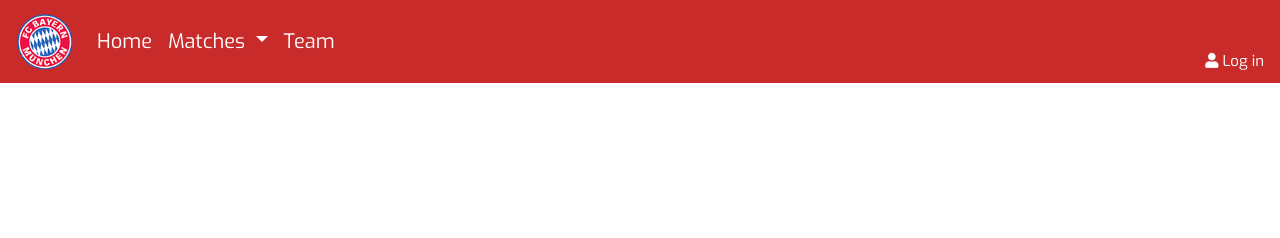
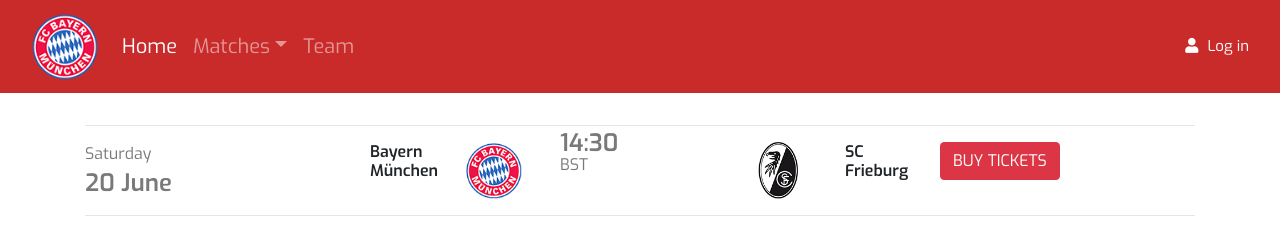
Before and after one commit to Jthomp1993/practice, a plain HTML site: page index.html in a window 1280 px wide. Drawn offline with nearby package versions, Linux system fonts and the light colour scheme.

Commit message:
added fixture table

```diff
--- a/assets/css/style.css
+++ b/assets/css/style.css
@@ -1,27 +1,97 @@
-@import url('https://fonts.googleapis.com/css2?family=Exo:ital,wght@0,200;0,300;0,400;0,500;0,600;0,700;0,800;1,100;1,200;1,300&display=swap');
+@import url('https://fonts.googleapis.com/css2?family=Exo:wght@100;200;300;400;500;600;700;800&display=swap');
 
+/*-------------------------------- Navbar */
 
-.navbar {
+i {
+    margin-right: 5px;
+}
+
+.navbar-wrapper {
     background-color: #c92b2b;
 }
 
 .dropdown-menu {
     position: relative;
     top: 4rem;
+    background-color: #c92b2b;
+    border: none;
+
 }
 
-.modal-title {
-    font-family: "Exo", sans-serif;
+.dropdown-item {
+    color: #ffffff;
 }
 
-#nav-link-login {
-    font-size: 15px;
-    padding-top: 40px;
-}
 
-.navbar a {
+li a {
     font-family: "Exo", sans-serif;
     font-weight: 400;
     font-size: 20px;
     color: #ffffff;
 }
+
+#nav-link-login {
+    font-family: "Exo", sans-serif;
+    font-weight: 400;
+    font-size: 15px;
+    color: #ffffff;
+}
+
+/*-------------------------------- Fixtures */
+
+.my-container {
+    margin-top: 2rem;
+}
+
+.fixture-divider hr {
+    color: #797979;
+    height: 3px;
+
+}
+
+.fixture-date p {
+     font-size: 16px;
+     font-family: "Exo", sans-serif;
+     font-weight: 400;
+     color: #797979;
+
+}
+
+.fixture-date h3 {
+    font-size: 24px;
+    font-family: 'Exo', sans-serif;
+    font-weight: 600;
+    color: #797979;
+    line-height: 3px;
+}
+
+.fixture-teams h3 {
+    font-size: 16px;
+    font-family: 'Exo', sans-serif;
+    font-weight: 600;
+}
+
+.fixture-logo img {
+    width: 57px;
+    height: 57px;
+}
+
+.fixture-kick-off p {
+    font-size: 16px;
+     font-family: "Exo", sans-serif;
+     font-weight: 400;
+     color: #797979;
+}
+
+.fixture-kick-off h3 {
+      font-size: 24px;
+    font-family: 'Exo', sans-serif;
+    font-weight: 600;
+    color: #797979;
+    line-height: 3px;
+}
+
+.fixutre-button button {
+    font-family: "Exo", sans-serif;
+    font-size: 16px;
+}
--- a/index.html
+++ b/index.html
@@ -3,18 +3,15 @@
 <head>
     <meta charset="UTF-8">
     <meta name="viewport" content="width=device-width, initial-scale=1.0">
-    <script src="https://code.jquery.com/jquery-3.5.1.slim.min.js" integrity="sha384-DfXdz2htPH0lsSSs5nCTpuj/zy4C+OGpamoFVy38MVBnE+IbbVYUew+OrCXaRkfj" crossorigin="anonymous"></script>
-    <script src="https://cdn.jsdelivr.net/npm/popper.js@1.16.0/dist/umd/popper.min.js" integrity="sha384-Q6E9RHvbIyZFJoft+2mJbHaEWldlvI9IOYy5n3zV9zzTtmI3UksdQRVvoxMfooAo" crossorigin="anonymous"></script>
     <link rel="stylesheet" href="https://stackpath.bootstrapcdn.com/bootstrap/4.5.0/css/bootstrap.min.css" integrity="sha384-9aIt2nRpC12Uk9gS9baDl411NQApFmC26EwAOH8WgZl5MYYxFfc+NcPb1dKGj7Sk" crossorigin="anonymous">
-    <script src="https://stackpath.bootstrapcdn.com/bootstrap/4.5.0/js/bootstrap.min.js" integrity="sha384-OgVRvuATP1z7JjHLkuOU7Xw704+h835Lr+6QL9UvYjZE3Ipu6Tp75j7Bh/kR0JKI" crossorigin="anonymous"></script>
-    <link rel="stylesheet" href="https://use.fontawesome.com/releases/v5.6.1/css/all.css" integrity="sha384-gfdkjb5BdAXd+lj+gudLWI+BXq4IuLW5IT+brZEZsLFm++aCMlF1V92rMkPaX4PP" crossorigin="anonymous">
+    <link rel="stylesheet" href="https://use.fontawesome.com/releases/v5.6.1/css/all.css">
     <link rel="stylesheet" href="../assets/css/style.css">
-    <title>FC Bayern</title>
+    <title>FC Bayern World</title>
 </head>
 <body>
-
-    <nav class="navbar navbar-expand-md">
-  <a class="navbar-brand" href="#"><img src="../assets/images/bayern-munchen.png" alt="" width="57px" height="57px"></a>
+    <div class="container-fluid navbar-wrapper">
+        <nav class="navbar navbar-expand-md navbar-dark">
+        <a class="navbar-brand" href="#"><img src="../assets/images/bayern-munchen.png" alt="logo" width="67px" height="67px"></a>
         <button class="navbar-toggler" type="button" data-toggle="collapse" data-target="#navbarSupportedContent" aria-controls="navbarSupportedContent" aria-expanded="false" aria-label="Toggle navigation">
         <span class="navbar-toggler-icon"></span>
         </button>
@@ -25,9 +22,7 @@
                 <a class="nav-link" href="#">Home <span class="sr-only">(current)</span></a>
             </li>
             <li class="nav-item dropdown">
-        <a class="nav-link dropdown-toggle" href="#" id="navbarDropdown" role="button" data-toggle="dropdown" aria-haspopup="true" aria-expanded="false">
-          Matches
-        </a>
+                <a class="nav-link dropdown-toggle" href="#" id="navbarDropdown" role="button" data-toggle="dropdown" aria-haspopup="true" aria-expanded="false">Matches</a>
                 <div class="dropdown-menu" aria-labelledby="navbarDropdown">
                 <a class="dropdown-item" href="#">Fixtures</a>
                 <a class="dropdown-item" href="#">Results</a>
@@ -37,12 +32,13 @@
                 <a class="nav-link" href="#">Team</a>
             </li>
         </ul>
-         <a href="index.html" id="nav-link-login" data-toggle="modal" data-target="#exampleModal"><i class="fas fa-user"></i> Log in</a>
+        <a href="index.html" id="nav-link-login" data-toggle="modal" data-target="#exampleModal"><i class="fas fa-user"></i>  Log in</a>
+
 <div class="modal fade" id="exampleModal" tabindex="-1" role="dialog" aria-labelledby="exampleModalLabel" aria-hidden="true">
   <div class="modal-dialog">
     <div class="modal-content">
       <div class="modal-header">
-        <h5 class="modal-title" id="exampleModalLabel">Login / Sign up</h5>
+        <h5 class="modal-title" id="exampleModalLabel">Login</h5>
         <button type="button" class="close" data-dismiss="modal" aria-label="Close">
           <span aria-hidden="true">&times;</span>
         </button>
@@ -52,7 +48,7 @@
   <div class="form-group">
     <label for="exampleInputEmail1">Email address</label>
     <input type="email" class="form-control" id="exampleInputEmail1" aria-describedby="emailHelp">
-    <small id="emailHelp" class="form-text text-muted">We'll never share your email with anyone else.</small>
+
   </div>
   <div class="form-group">
     <label for="exampleInputPassword1">Password</label>
@@ -60,19 +56,55 @@
   </div>
   <div class="form-group form-check">
     <input type="checkbox" class="form-check-input" id="exampleCheck1">
-    <label class="form-check-label" for="exampleCheck1">Save password</label>
+    <label class="form-check-label" for="exampleCheck1">Remember password</label>
   </div>
 </form>
       </div>
       <div class="modal-footer">
         <button type="button" class="btn btn-secondary" data-dismiss="modal">Close</button>
-        <button type="submit" class="btn btn-danger"><label>Login</label></button>
+        <button type="button" class="btn btn-danger">Log in</button>
       </div>
     </div>
   </div>
 </div>
+
     </div>
 </nav>
+    </div>
+
+
+    <div class="container my-container">
+       <hr class="fixture-divider">
+       <div class="row my-row">
+          <div class="col-3 fixture-date">
+             <p>Saturday</p>
+             <h3>20 June</h3>
+          </div>
+          <div class="col-1 fixture-teams">
+             <h3>Bayern München</h3>
+          </div>
+          <div class="col-1 fixture-logo">
+             <img src="../assets/images/bayern-munchen.png" alt="bayern munchen logo">
+          </div>
+          <div class="col-2 justify-content-center fixture-kick-off">
+             <h3>14:30</h3>
+             <p>BST</p>
+          </div>
+          <div class="col-1 fixture-logo">
+             <img src="../assets/images/frieburg.png" alt="frieburg logo">
+          </div>
+          <div class="col-1 fixture-teams">
+             <h3>SC Frieburg</h3>
+          </div>
+          <div class="col-3 fixutre-button">
+             <button type="button" class="btn btn-danger" data-toggle="button" aria-pressed="false">
+                 BUY TICKETS
+              </button>
+          </div>
+
+       </div>
+       <hr class="fixture-divider">
+    </div>
 
 
 
@@ -87,11 +119,18 @@
 
 
 
-           <!-- <div class="col-4 fcb-fixtures">
-                <div class="container fixture-container shadow-lg p-3 mb-5 bg-white rounded">
-                    <div class="score-box"></div>
-                </div>
-                </div> -->
 
+
+
+
+
+
+
+
+
+
+    <script src="https://code.jquery.com/jquery-3.5.1.slim.min.js" integrity="sha384-DfXdz2htPH0lsSSs5nCTpuj/zy4C+OGpamoFVy38MVBnE+IbbVYUew+OrCXaRkfj" crossorigin="anonymous"></script>
+    <script src="https://cdn.jsdelivr.net/npm/popper.js@1.16.0/dist/umd/popper.min.js" integrity="sha384-Q6E9RHvbIyZFJoft+2mJbHaEWldlvI9IOYy5n3zV9zzTtmI3UksdQRVvoxMfooAo" crossorigin="anonymous"></script>
+    <script src="https://stackpath.bootstrapcdn.com/bootstrap/4.5.0/js/bootstrap.min.js" integrity="sha384-OgVRvuATP1z7JjHLkuOU7Xw704+h835Lr+6QL9UvYjZE3Ipu6Tp75j7Bh/kR0JKI" crossorigin="anonymous"></script>
 </body>
 </html>
```
Also changed, not shown: assets/images/frieburg.png (added). Lines whose indentation alone changed are shown as unchanged.
